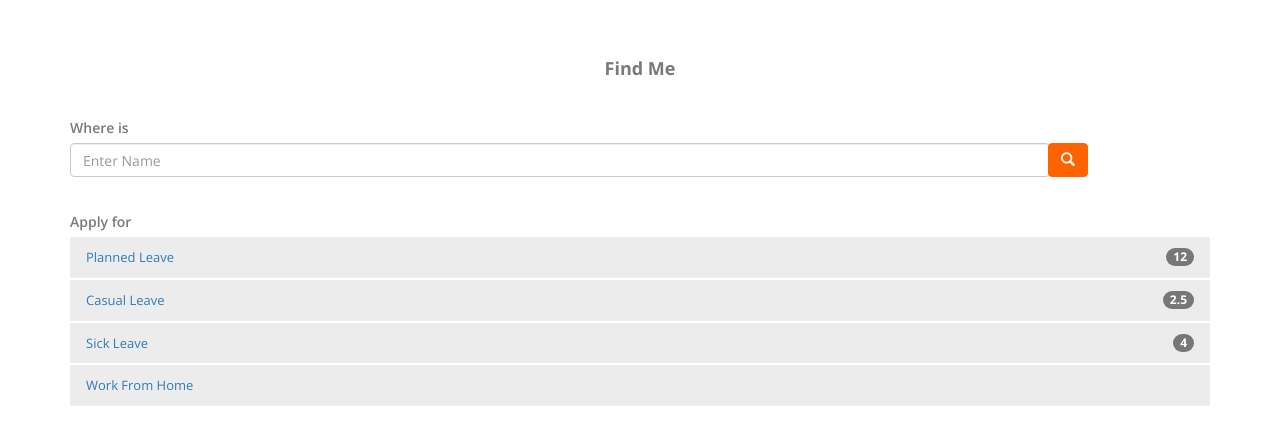
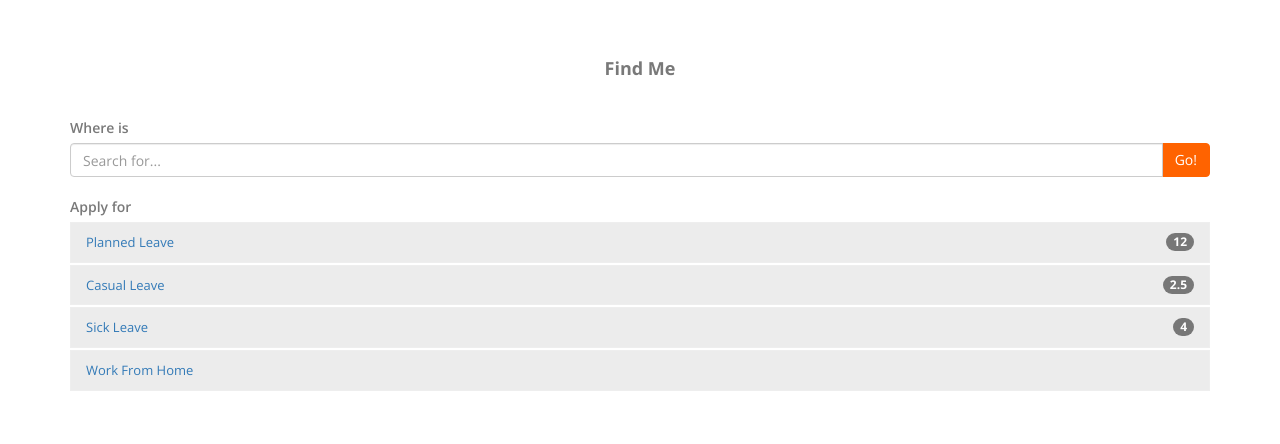
Before and after one commit to sunny200745/xeeapp, a website: page app/index.html in a window 1280 px wide. Both pictures are taken after typing "name@example.com", "Sample123" into the empty fields and a click on the button "Sign In". Drawn offline with nearby package versions, Linux system fonts and the light colour scheme.

Commit message:
CSS updates

```diff
--- a/app/assets/styles/app.css
+++ b/app/assets/styles/app.css
@@ -78,13 +78,9 @@ a, a:hover, a:focus {
     height: 100%;
 }
 
-.dashboard .search-form input[type="text"]{
-    width: 86%;
-    display: inline;
-}
 .dashboard .search-form button{
-    display: inline;
-    margin: -4px 0 0 -6px;
+    color: #FFF;
+    margin-top: 0px;
 }
 .apply-form{
     padding-top: 20px;
--- a/app/partials/dashboard.html
+++ b/app/partials/dashboard.html
@@ -7,11 +7,13 @@
 		<div class="row">
 			<div class="col-md-12 col-sm-12 col-xs-12">
 				<form class="search-form" ng-submit="fn_profileSearch()">
-					  <div class="form-group">
-					    <label for="name">Where is</label>
-					    <input type="text" class="form-control" id="name" placeholder="Enter Name" />
-					    <button type="submit" class="search btn btn-primary"><span class="glyphicon glyphicon-search"></span></button>
-					  </div>
+					<label for="name">Where is</label>
+						<div class="input-group">
+					      <input type="text" class="form-control" placeholder="Search for...">
+					      <span class="input-group-btn">
+					        <button class="btn btn-default" type="button">Go!</button>
+					      </span>
+					    </div><!-- /input-group -->
 				</form>
 				<form class="apply-form">
 						<label>Apply for</label>
```
